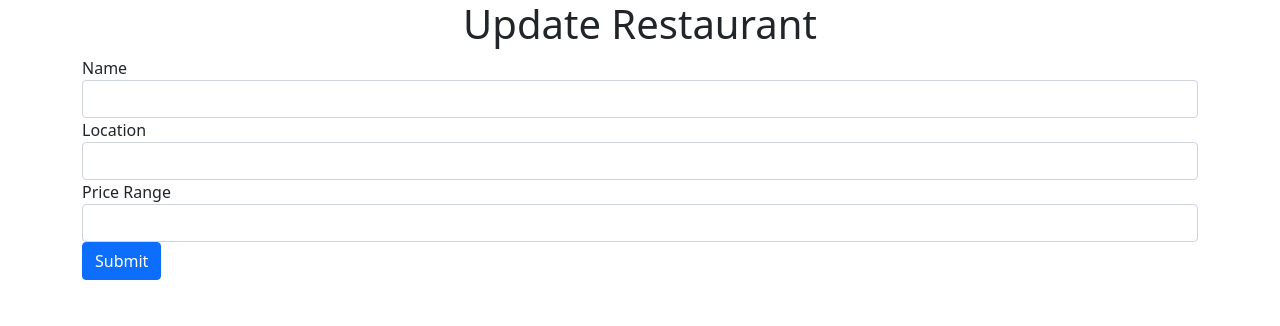
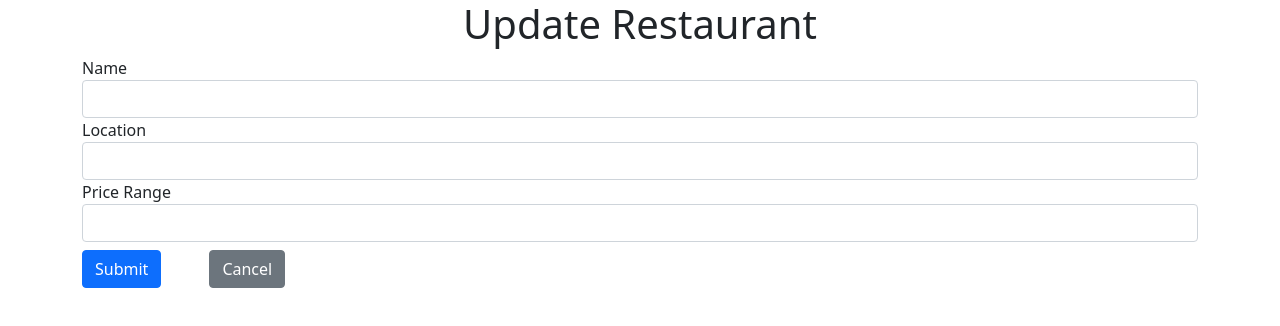
Before and after one commit to Jon-D-Smith/pern-practice, a React (Create React App) app in the folder client/: page /restaurants/1/update in a window 1280 px wide. Shown: the top 326 px of the page. Built offline with nearby package versions, Linux system fonts and the light colour scheme; no server answers.

Commit message:
Added cancel button to update form

```diff
--- a/client/src/components/updateRestaurant.jsx
+++ b/client/src/components/updateRestaurant.jsx
@@ -32,6 +32,11 @@ const UpdateRestaurant = (props) => {
         history.push('/')
     }
 
+    const handleCancel = (e) => {
+        e.preventDefault()
+        history.push('/')
+    }
+
     return (
         <div>
             <form action="">
@@ -47,7 +52,8 @@ const UpdateRestaurant = (props) => {
                     <label htmlFor="price_range">Price Range</label>
                     <input value={priceRange} onChange={e => setPriceRange(e.target.value)} type="number" id="price_range" className="form-control" />
                 </div>
-                <button type="submit" onClick={handleSubmit} className="btn btn-primary">Submit</button>
+                <button type="submit" onClick={handleSubmit} className="btn btn-primary mt-2">Submit</button>
+                <button onClick={handleCancel} className="btn btn-secondary mt-2 ms-5">Cancel</button>
             </form>
         </div>
      );
```
